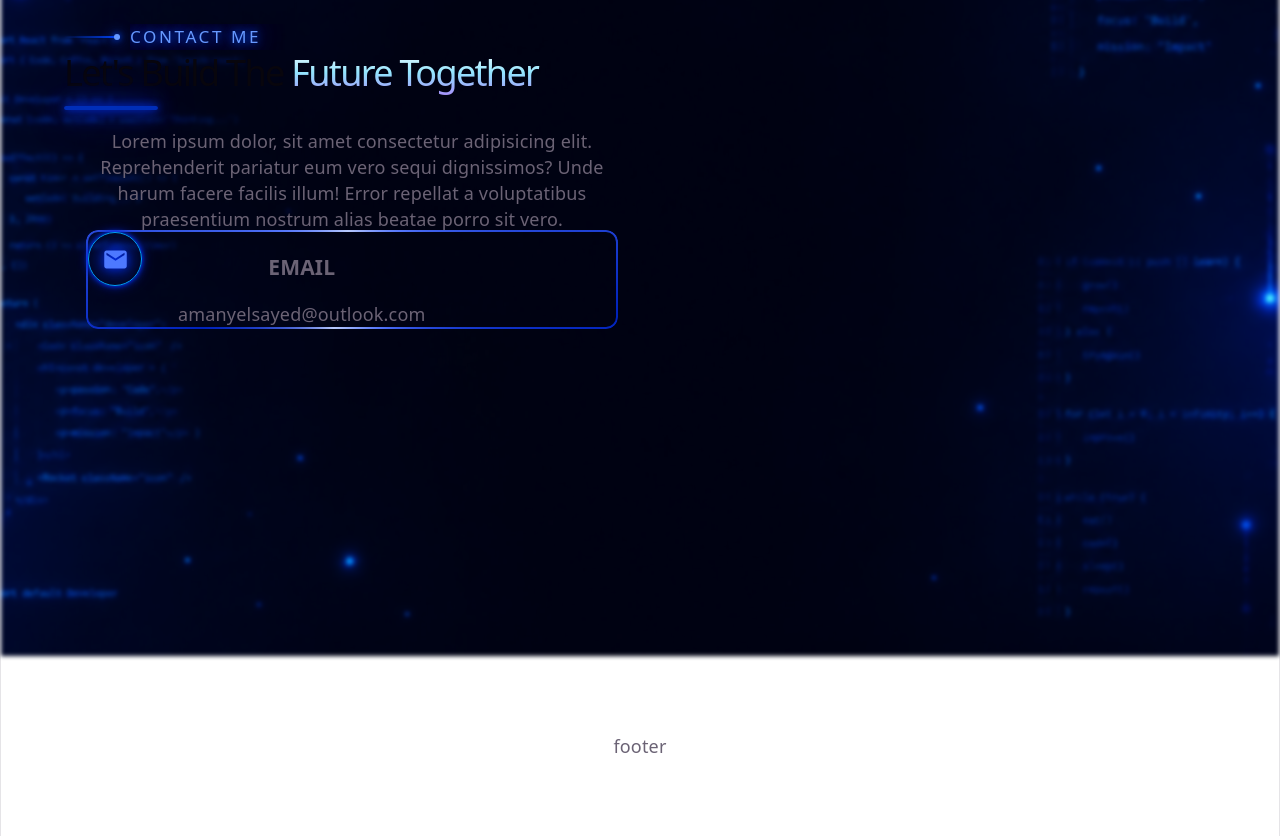
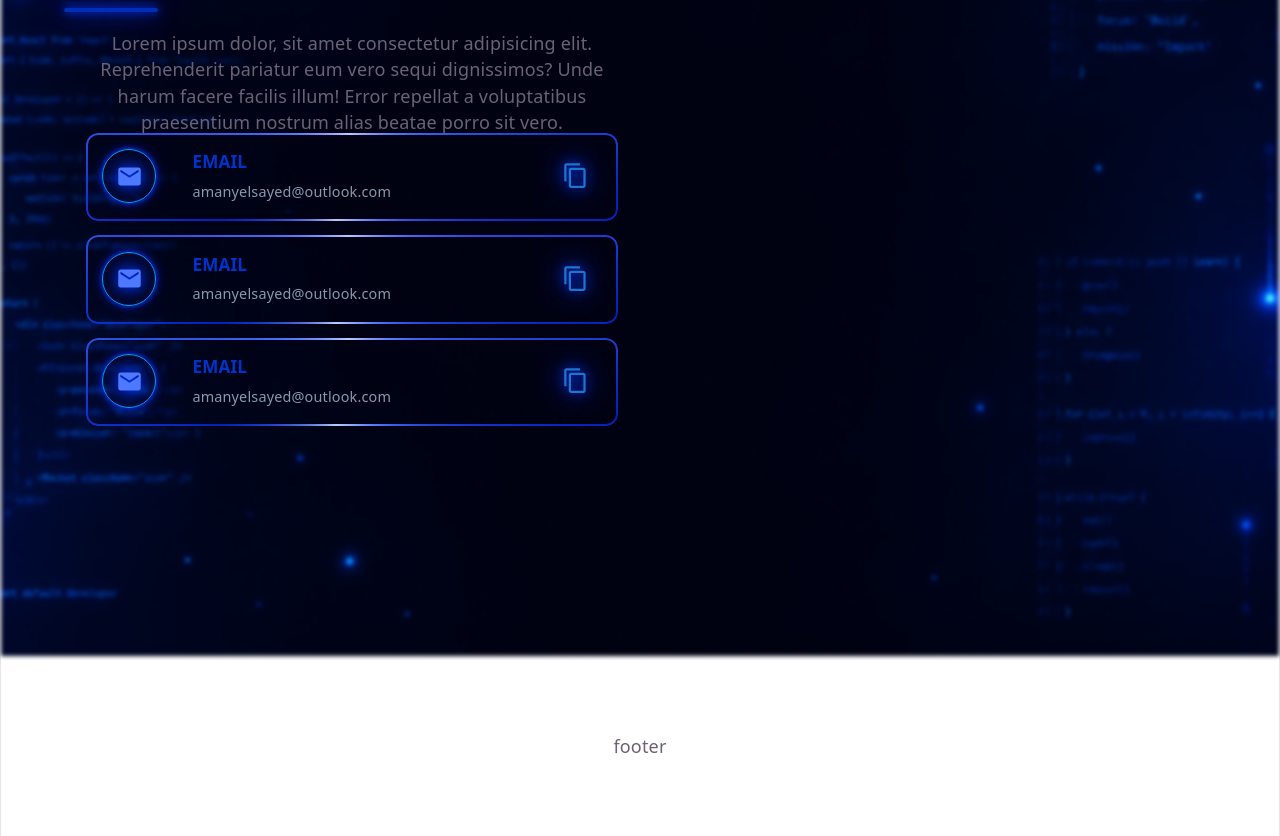
Before and after one commit to Amany-Elsayed/improved-portfolio, a React (Vite) app: page / in a window 1280 px wide. Shown: the part 5380-6216 px from the top of the page. Built offline with nearby package versions, Linux system fonts and the light colour scheme.

Commit message:
added information boxes for contact section

```diff
--- a/src/components/Contact.css
+++ b/src/components/Contact.css
@@ -69,6 +69,7 @@
   align-items: flex-start;
   gap: 1rem;
   margin-bottom: 1rem;
+  padding: 0.8rem;
 }
 
 .contact-box-text {
@@ -76,3 +77,24 @@
   flex-direction: column;
   justify-content: center;
 }
+
+.contact-box-text h3 {
+  text-align: left;
+  color: #0033cc;
+  margin: 0 0 0.2rem 0;
+  font-size: 0.95rem;
+}
+
+.contact-box-text p {
+  text-align: left;
+  margin: 0;
+  font-size: 0.8rem;
+  color: #8899aa;
+}
+
+.contact-box-icon {
+  display: flex;
+  justify-content: flex-end;
+  margin-left: auto;
+  padding: 5px;
+}
--- a/src/components/Contact.jsx
+++ b/src/components/Contact.jsx
@@ -3,7 +3,8 @@ import "./Contact.css";
 import Container from "@mui/material/Container";
 import IconButton from "@mui/material/IconButton";
 
-import EmailIcon from '@mui/icons-material/Email';
+import EmailIcon from "@mui/icons-material/Email";
+import ContentCopyIcon from "@mui/icons-material/ContentCopy";
 
 import TypingAnimation from "../animations/TypingAnimation";
 import NeonLineAnimation from "../animations/NeonLineAnimation";
@@ -68,11 +69,85 @@ export default function Contact() {
                   <EmailIcon className="neon-blue-icon" />
                 </IconButton>
                 <div className="contact-box-text">
-                    <h3>EMAIL</h3>
-                    <p>amanyelsayed@outlook.com</p>
+                  <h3>EMAIL</h3>
+                  <p>amanyelsayed@outlook.com</p>
+                </div>
+                <div className="contact-box-icon">
+                  <IconButton
+                    aria-label="code"
+                    color="primary"
+                    className="neon-blue-icon"
+                  >
+                    <ContentCopyIcon />
+                  </IconButton>
                 </div>
               </div>
             </RevealWrapper>
+            <RevealWrapper delay={0.6}>
+              <div className="contact-box neon-blue-border">
+                <IconButton
+                  className="neon-blue-button"
+                  aria-label="code"
+                  color="primary"
+                  sx={{
+                    border: "1px solid #0af",
+                    width: "3rem",
+                    height: "3rem",
+                    marginRight: "1rem",
+                    cursor: "default",
+                    flexShrink: 0,
+                  }}
+                >
+                  <EmailIcon className="neon-blue-icon" />
+                </IconButton>
+                <div className="contact-box-text">
+                  <h3>EMAIL</h3>
+                  <p>amanyelsayed@outlook.com</p>
+                </div>
+                <div className="contact-box-icon">
+                  <IconButton
+                    aria-label="code"
+                    color="primary"
+                    className="neon-blue-icon"
+                  >
+                    <ContentCopyIcon />
+                  </IconButton>
+                </div>
+              </div>
+            </RevealWrapper>
+            <RevealWrapper delay={0.7}>
+              <div className="contact-box neon-blue-border">
+                <IconButton
+                  className="neon-blue-button"
+                  aria-label="code"
+                  color="primary"
+                  sx={{
+                    border: "1px solid #0af",
+                    width: "3rem",
+                    height: "3rem",
+                    marginRight: "1rem",
+                    cursor: "default",
+                    flexShrink: 0,
+                  }}
+                >
+                  <EmailIcon className="neon-blue-icon" />
+                </IconButton>
+                <div className="contact-box-text">
+                  <h3>EMAIL</h3>
+                  <p>amanyelsayed@outlook.com</p>
+                </div>
+                <div className="contact-box-icon">
+                  <IconButton
+                    aria-label="code"
+                    color="primary"
+                    className="neon-blue-icon"
+                  >
+                    <ContentCopyIcon />
+                  </IconButton>
+                </div>
+              </div>
+            </RevealWrapper>
+
           </Container>
 
           <Container className="contact-form-section"></Container>
```
